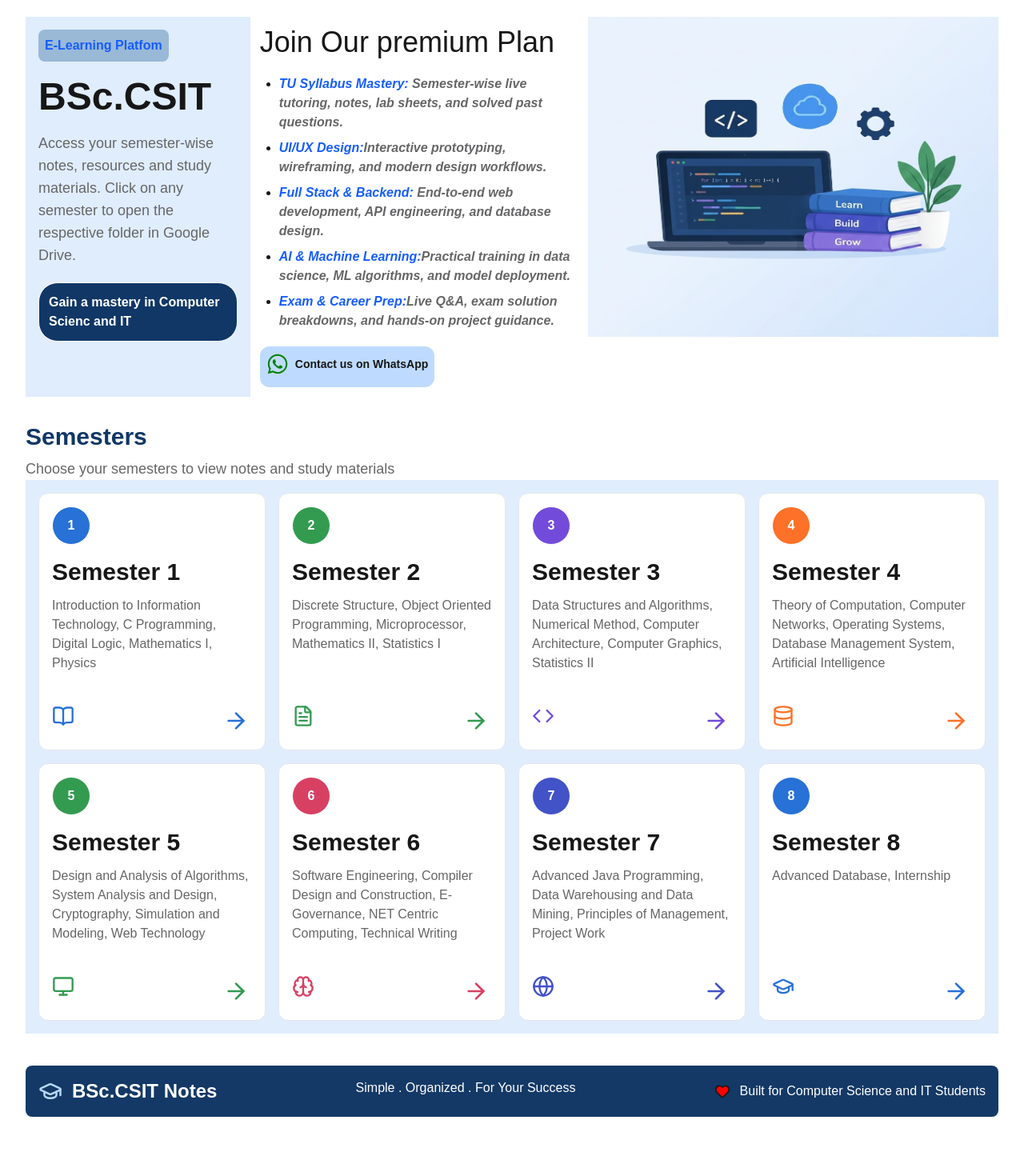
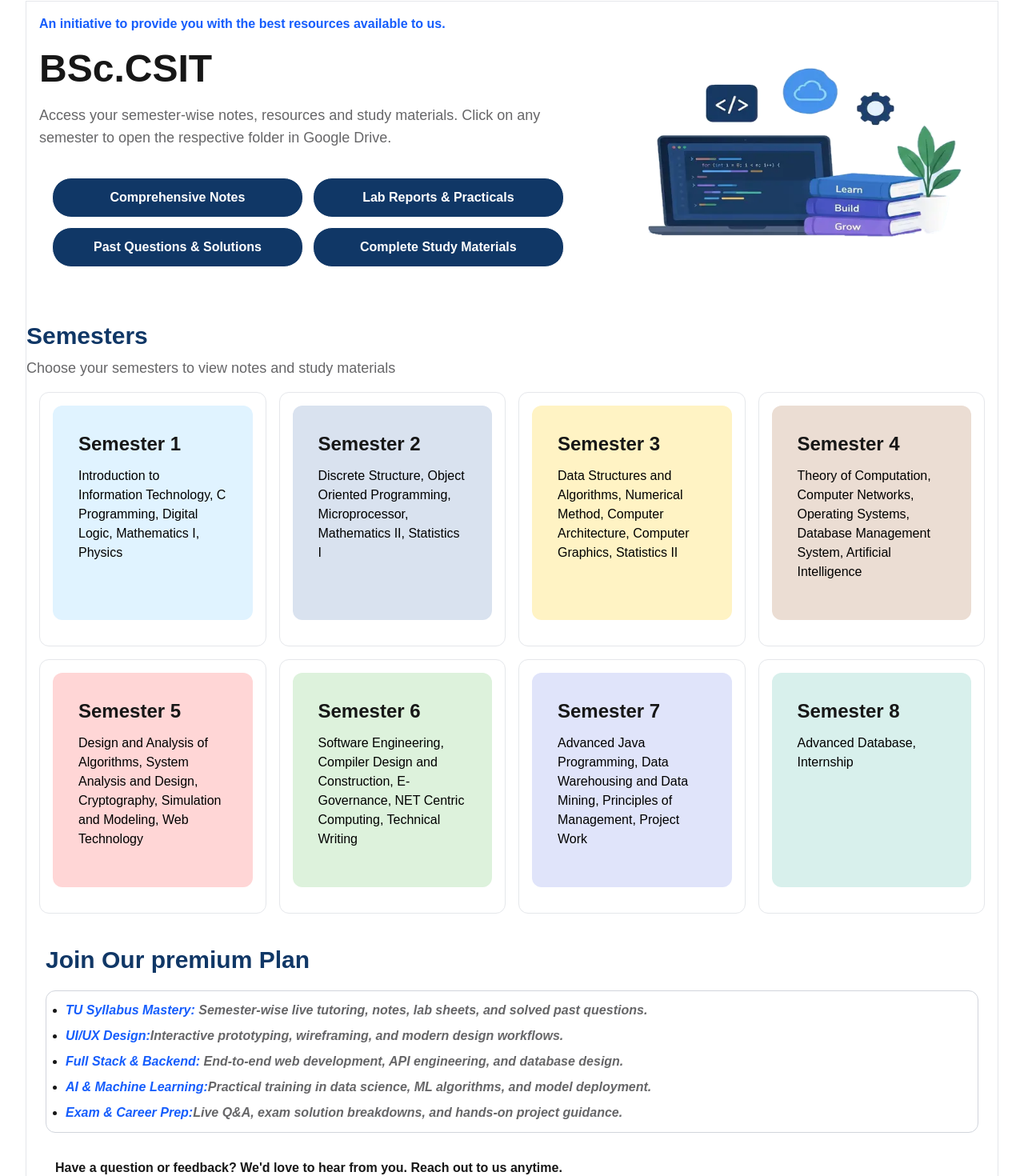
Before and after one commit to abi1264/csit_notes, a Next.js app: page /homepage in a window 1280 px wide. Shown: the part 115-1585 px from the top of the page at 80% size. Before the commit the page ends 1511 px from the top, so only its background shows below. Built offline with nearby package versions, Linux system fonts and the light colour scheme.

Commit message:
New design homepage implemented

```diff
--- a/app/components/UI/SemesterCard.tsx
+++ b/app/components/UI/SemesterCard.tsx
@@ -1,6 +1,5 @@
 "use client";
 import { ArrowRight, LucideIcon } from "lucide-react";
-
 
 import {
   BookOpen,
@@ -19,9 +18,9 @@ type Semester = {
   subjects: string;
   icon: string;
   bgColor: string;
-  iconColor:string;
+  iconColor: string;
   driveUrl: string;
-  arrowBgcolor:string;
+  arrowBgcolor: string;
 };
 
 type SemesterCardProps = {
@@ -39,24 +38,39 @@ const iconMap = {
 };
 
 export default function SemesterCard({ semester }: SemesterCardProps) {
-   const Icon = iconMap[semester.icon as keyof typeof iconMap];
+  const Icon = iconMap[semester.icon as keyof typeof iconMap];
 
   return (
-    <div className="flex flex-col rounded-xl bg-white border border-gray-200 gap-4 p-4 hover:scale-105 transition:smooth duration-300">
-      <div className={`${semester.bgColor} text-white font-bold border w-12 h-12 rounded-full flex justify-center items-center`}>
+    <div className="flex flex-col rounded-xl bg- border border-gray-200 gap-4 p-4 hover:scale-105 transition:smooth duration-300 ">
+      {/* <div
+        className={`bg-blue-400 font-bold  w-12 h-12 rounded-full flex justify-center items-center`}
+      >
         <h2 className="'text-black">{semester.id}</h2>
+      </div> */}
+
+      <div
+        className={`${semester.bgColor} flex flex-col gap-3 min-h-35 p-8 rounded-xl hover:cursor-pointer`}
+        onClick={() => window.open(semester.driveUrl, "_blank")}
+      >
+        <div className="text-2xl font-bold  rounded-md ">
+          {semester.semester}
+        </div>
+        <div className="text-black min-h-40  rounded-md ">
+          {semester.subjects}
+        </div>
       </div>
+      {/* <div className="flex justify-between"> */}
+      {/* <Icon size={28} className={`${semester.iconColor}`} /> */}
 
-      <div className='flex flex-col gap-3 min-h-35'>
-        <span className='text-3xl font-bold'>{semester.semester}</span>
-        <div className='text-text-ash h-30'>{semester.subjects}</div>
-      </div>
-      <div className="flex justify-between">
-        <Icon size={28} className={`${semester.iconColor}`} />
-
-        <ArrowRight size={40} className={`${semester.iconColor} cursor-pointer rounded-3xl p-1 `}
+      {/* <ArrowRight size={40} className={`${semester.iconColor} cursor-pointer rounded-3xl p-1 `}
         onClick={()=>window.open(semester.driveUrl,"_blank")}
           />
+      </div> */}
+
+      <div>
+        {/* <button className=' px-2 text-white bg-blue-500 w-full  py-1 rounded-lg hover:cursor-pointer hover:hover:bg-blue-600'>
+          Explore
+        </button> */}
       </div>
     </div>
   );
--- a/app/components/shared/Container.tsx
+++ b/app/components/shared/Container.tsx
@@ -8,9 +8,7 @@ export default function Container({
   className = "",
 }: ContainerProps) {
   return (
-    // <div
-    //   className={`bg-container-background mx-auto max-w-[px]  px-4 sm:px-6 lg:px-8 ${className}`}
-    // >
+
 
     <div className="w-full max-w-7xl mx-auto px-4 sm:px-6 lg:px-8">
       {children}
--- a/app/components/shared/Footer.tsx
+++ b/app/components/shared/Footer.tsx
@@ -2,22 +2,20 @@ import { GraduationCap, Heart } from "lucide-react";
 
 export default function Footer() {
   return (
-    <section className="bg-header-background p-4 rounded-lg">
+    <section className="bg-header-background p-4 rounded-lg ">
       <div className="flex flex-col md:flex-row gap-3 justify-between">
         <div className="flex gap-3 items-center">
           <GraduationCap size={30} className="text-header-icon" />
           <span className="text-2xl text-white font-bold">BSc.CSIT Notes</span>
         </div>
         <div>
-          <p className="text-white">Simple . Organized . For Your Success</p>
+          <p className="text-white">
+            {" "}
+            Built for Computer Science and IT Students
+          </p>
         </div>
 
-        <div className="flex gap-3 items-center">
-          <Heart fill="red" size={20} />
-          <span className="text-white">
-            Built for Computer Science and IT Students
-          </span>
-        </div>
+        <span className="text-white">Contributed by Abishek Thapa</span>
       </div>
     </section>
   );
--- a/app/components/shared/Header.tsx
+++ b/app/components/shared/Header.tsx
@@ -3,7 +3,7 @@ import Link from "next/link";
 
 export default function Header() {
   return (
-    <section className="bg-header-background p-4 rounded-lg sticky top-0 w-full">
+    <section className="bg-header-background p-4 rounded-lg sticky top-0 w-full z-10">
       <div className='flex justify-between'>
         <div className="flex gap-3 items-center">
           <GraduationCap size={50} className="text-header-icon" />
@@ -18,12 +18,12 @@ export default function Header() {
           </div>
           </Link>
 
-          <Link href='/modules/aboutUs/'>
+          {/* <Link href='/modules/aboutUs/'>
           <div className="flex gap-2 items-center hover:cursor-pointer hover:scale-105 transition:smooth duration:400">
             <Info size={20} className='text-white'/>
             <span className='text-white'>About</span>
           </div>
-          </Link>
+          </Link> */}
         </div>
       </div>
     </section>
--- a/app/homepage/page.tsx
+++ b/app/homepage/page.tsx
@@ -23,11 +23,11 @@ const semesters = [
     subjects:
       "Introduction to Information Technology, C Programming, Digital Logic, Mathematics I, Physics",
     icon: "BookOpen",
-    bgColor: "bg-blue-normal",
+    bgColor: "bg-[#E0F3FF]",
     iconColor: "text-blue-normal",
     driveUrl:
       "https://drive.google.com/drive/u/2/folders/1my_Vh-CcaDqXSrr3QYjN3PlIeLb9r40r",
-    arrowBgcolor:""
+    arrowBgcolor: "",
   },
   {
     id: 2,
@@ -35,10 +35,11 @@ const semesters = [
     subjects:
       "Discrete Structure, Object Oriented Programming, Microprocessor, Mathematics II, Statistics I",
     icon: "FileText",
-    bgColor: "bg-green-normal",
+    bgColor: "bg-[#D9E2EF]",
     iconColor: "text-green-normal",
-    driveUrl: "https://drive.google.com/drive/u/2/folders/1Vmv9zfw9Gh05Xyq8scuU_qiWudUNu0CW",
-    arrowBgcolor:""
+    driveUrl:
+      "https://drive.google.com/drive/u/2/folders/1Vmv9zfw9Gh05Xyq8scuU_qiWudUNu0CW",
+    arrowBgcolor: "",
   },
   {
     id: 3,
@@ -46,10 +47,11 @@ const semesters = [
     subjects:
       "Data Structures and Algorithms, Numerical Method, Computer Architecture, Computer Graphics, Statistics II",
     icon: "Code",
-    bgColor: "bg-purple-normal",
+    bgColor: "bg-[#FFF3C4]",
     iconColor: "text-purple-normal",
-    driveUrl: "https://drive.google.com/drive/u/2/folders/1EuYT2EOVIJ3Q5_IZto_x40TELwrIft5y",
-    arrowBgcolor:""
+    driveUrl:
+      "https://drive.google.com/drive/u/2/folders/1EuYT2EOVIJ3Q5_IZto_x40TELwrIft5y",
+    arrowBgcolor: "",
   },
   {
     id: 4,
@@ -57,10 +59,11 @@ const semesters = [
     subjects:
       "Theory of Computation, Computer Networks, Operating Systems, Database Management System, Artificial Intelligence",
     icon: "Database",
-    bgColor: "bg-orange-normal",
+    bgColor: "bg-[#EBDDD3]",
     iconColor: "text-orange-normal",
-    driveUrl: "https://drive.google.com/drive/u/2/folders/17TFxC5jaZsUYTOQJ62eiuTXM16LdzD3Y",
-    arrowBgcolor:"bg-orange-100"
+    driveUrl:
+      "https://drive.google.com/drive/u/2/folders/17TFxC5jaZsUYTOQJ62eiuTXM16LdzD3Y",
+    arrowBgcolor: "bg-orange-100",
   },
   {
     id: 5,
@@ -68,10 +71,11 @@ const semesters = [
     subjects:
       "Design and Analysis of Algorithms, System Analysis and Design, Cryptography, Simulation and Modeling, Web Technology",
     icon: "Monitor",
-    bgColor: "bg-green-normal",
+    bgColor: "bg-[#FFD6D6]",
     iconColor: "text-green-normal",
-    driveUrl: "https://drive.google.com/drive/u/2/folders/1rju8fHMfl5mMl-bCWlX9GfIoTsW3opEY",
-    arrowBgcolor:"bg-green-100"
+    driveUrl:
+      "https://drive.google.com/drive/u/2/folders/1rju8fHMfl5mMl-bCWlX9GfIoTsW3opEY",
+    arrowBgcolor: "bg-green-100",
   },
   {
     id: 6,
@@ -79,10 +83,11 @@ const semesters = [
     subjects:
       "Software Engineering, Compiler Design and Construction, E-Governance, NET Centric Computing, Technical Writing",
     icon: "Brain",
-    bgColor: "bg-pink-normal",
+    bgColor: "bg-[#DDF2DC]",
     iconColor: "text-pink-normal",
-    driveUrl: "https://drive.google.com/drive/u/2/folders/13NOj0ajKmKfH4MYjJi9KVQVluRCXFARk",
-    arrowBgcolor:"bg-pink-100"
+    driveUrl:
+      "https://drive.google.com/drive/u/2/folders/13NOj0ajKmKfH4MYjJi9KVQVluRCXFARk",
+    arrowBgcolor: "bg-pink-100",
   },
   {
     id: 7,
@@ -90,20 +95,22 @@ const semesters = [
     subjects:
       "Advanced Java Programming, Data Warehousing and Data Mining, Principles of Management, Project Work",
     icon: "Globe",
-    bgColor: "bg-purple-dark",
+    bgColor: "bg-[#E0E4FA]",
     iconColor: "text-purple-dark",
-    driveUrl: "https://drive.google.com/drive/u/2/folders/1fC3VHaG4IHz7BCAzG-JuICfaYt_VNCyg",
-    arrowBgcolor:"bg-pruple-100"
+    driveUrl:
+      "https://drive.google.com/drive/u/2/folders/1fC3VHaG4IHz7BCAzG-JuICfaYt_VNCyg",
+    arrowBgcolor: "bg-pruple-100",
   },
   {
     id: 8,
     semester: "Semester 8",
     subjects: "Advanced Database, Internship",
     icon: "GraduationCap",
-    bgColor: "bg-blue-normal",
+    bgColor: "bg-[#D8F0EC]",
     iconColor: "text-blue-normal",
-    driveUrl: "https://drive.google.com/drive/u/2/folders/15h7WI9VHkYv639xXHZPfuL-rfpZ9Dazz",
-    arrowBgcolor:"bg-blue-100"
+    driveUrl:
+      "https://drive.google.com/drive/u/2/folders/15h7WI9VHkYv639xXHZPfuL-rfpZ9Dazz",
+    arrowBgcolor: "bg-blue-100",
   },
 ];
 
@@ -123,42 +130,81 @@ export default function Homepage() {
     <Container>
       <Header />
       {/* top section  */}
-      <section className="mt-10 mb-10">
+      <section className="mt-5 border border-gray-200 mb-2 ">
         <div className="flex flex-col justify-between md:flex-row ">
-          <div className="flex flex-col md:flex-row">
-            <div className="flex flex-col gap-5 bg-[#E0EDFD]  p-4 ">
-              <div className="rounded-lg  w-fit p-2  bg-[#99B9D7] ">
-                <span className="text-blue-600 font-bold">
-                  E-Learning Platfom
-                </span>
+          <div className="flex flex-col md:flex-row ">
+            <div className="flex flex-col gap-5 bg-white  p-4 ">
+              <div className="text-blue-600 font-bold  ">
+                An initiative to provide you with the best resources available
+                to us.
               </div>
               <div>
                 <span className="text-5xl font-bold text-blue">BSc.CSIT</span>
               </div>
               <div className="w-full">
-                <p className="max-w-100 text-sm md:text-lg text-text-ash">
+                <p className="max-w-text-sm md:text-lg text-text-ash  ">
                   Access your semester-wise notes, resources and study
                   materials. Click on any semester to open the respective folder
                   in Google Drive.
                 </p>
               </div>
-              <div className="rounded-3xl border border-gray-1 w-fit p-3 bg-text-blue text-white font-bold">
-                Gain a mastery in Computer Scienc and IT
+              <div className="grid grid-cols-1 md:grid-cols-2 gap-3 p-4 ">
+                <div className="rounded-3xl border border-gray-1  text-center p-3 bg-text-blue text-white font-bold">
+                  Comprehensive Notes
+                </div>
+                <div className="rounded-3xl border border-gray-1 text-center p-3 bg-text-blue text-white font-bold">
+                  Lab Reports & Practicals
+                </div>
+                <div className="rounded-3xl border border-gray-1 text-center p-3 bg-text-blue text-white font-bold">
+                  Past Questions & Solutions
+                </div>
+                <div className="rounded-3xl border border-gray-1 p-3 text-center bg-text-blue text-white font-bold">
+                  Complete Study Materials
+                </div>
+              </div>
             </div>
           </div>
 
-            <div className=" flex flex-col gap-5 p-3 bg-blue-140 ">
-              <h1 className="text-4xl text-shadow-blue-700 ">
+          <div className="">
+            <Image
+              src="/homepage_computer.png"
+              alt="formula board"
+              width={500}
+              height={500}
+              className="h-100 w-200"
+            />
+          </div>
+        </div>
+
+        {/* Down Section */}
+
+        <div className="flex flex-col  ">
+          <div className="flex flex-col gap-2">
+            <span className="font-bold text-3xl text-text-blue">Semesters</span>
+            <span className="text-text-ash text-lg ">
+              Choose your semesters to view notes and study materials
+            </span>
+          </div>
+          <div className="grid grid-cols-1 md:grid-cols-3 lg:grid-cols-4 gap-4 p-4 ">
+            {semesters.map((semester) => (
+              <SemesterCard key={semester.id} semester={semester} />
+            ))}
+          </div>
+        </div>
+
+        {/* Premium Plan */}
+        <div className=" flex flex-col gap-5 p-6 bg-blue-140   ">
+          <h1 className="text-3xl text-[#103766] font-bold ">
             Join Our premium Plan
           </h1>
-              <ul className="list-disc pl-6 text-[#] max-w-160 space-y-2 italic ">
+          <ul className="list-disc pl-6 text-[#]  space-y-2 italic border border-gray-300 rounded-xl p-3  ">
             <li>
               <span className="font-bold text-blue-600">
                 TU Syllabus Mastery:{" "}
               </span>
               <span className="font-bold text-text-ash">
-                    Semester-wise live tutoring, notes, lab sheets, and solved
-                    past questions.
+                Semester-wise live tutoring, notes, lab sheets, and solved past
+                questions.
               </span>
             </li>
             <li>
@@ -196,48 +242,22 @@ export default function Homepage() {
               </span>
             </li>
           </ul>
-              <div className="flex">
-                <div className=" rounded-xl w-fit p-2 bg-blue-200 ">
+          <div className="flex flex-col gap-3 font-bold p-3">
+            <span>
+              Have a question or feedback? We'd love to hear from you. Reach out
+              to us anytime.
+            </span>
+            <button className=" rounded-xl w-fit p-2 bg-blue-200 hover:scale-110 transition-smooth duration-400 curor-pointer ">
               <a
                 href="https://wa.me/9761807892"
                 target="_blank"
                 rel="noopener noreferrer"
                 className="inline-flex items-center gap-2"
               >
-                    <FaWhatsapp size={28} fill="green" />
-                    <span className="font-bold text-sm">
-                      Contact us on WhatsApp
-                    </span>
+                <FaWhatsapp size={22} fill="green" />
+                WhatsApp us
               </a>
-                </div>
-              </div>
-            </div>
-          </div>
-
-          <div className="">
-            <Image
-              src="/study_materials.jpg"
-              alt="formula board"
-              width={500}
-              height={500}
-              className="h-100 w-200"
-            />
-          </div>
-        </div>
-
-        {/* Down Section */}
-
-        <div className="flex flex-col mt-8 ">
-          <div className="flex flex-col gap-2">
-            <span className="font-bold text-3xl text-text-blue">Semesters</span>
-            <span className="text-text-ash text-lg ">
-              Choose your semesters to view notes and study materials
-            </span>
-          </div>
-          <div className="grid grid-cols-1 md:grid-cols-3 lg:grid-cols-4 gap-4 p-4 bg-[#E0EDFD]">
-            {semesters.map((semester) => (
-              <SemesterCard key={semester.id} semester={semester} />
-            ))}
+            </button>
           </div>
         </div>
       </section>
```
Also changed, not shown: public/homepage_computer.png (added). Lines whose indentation alone changed are shown as unchanged.
